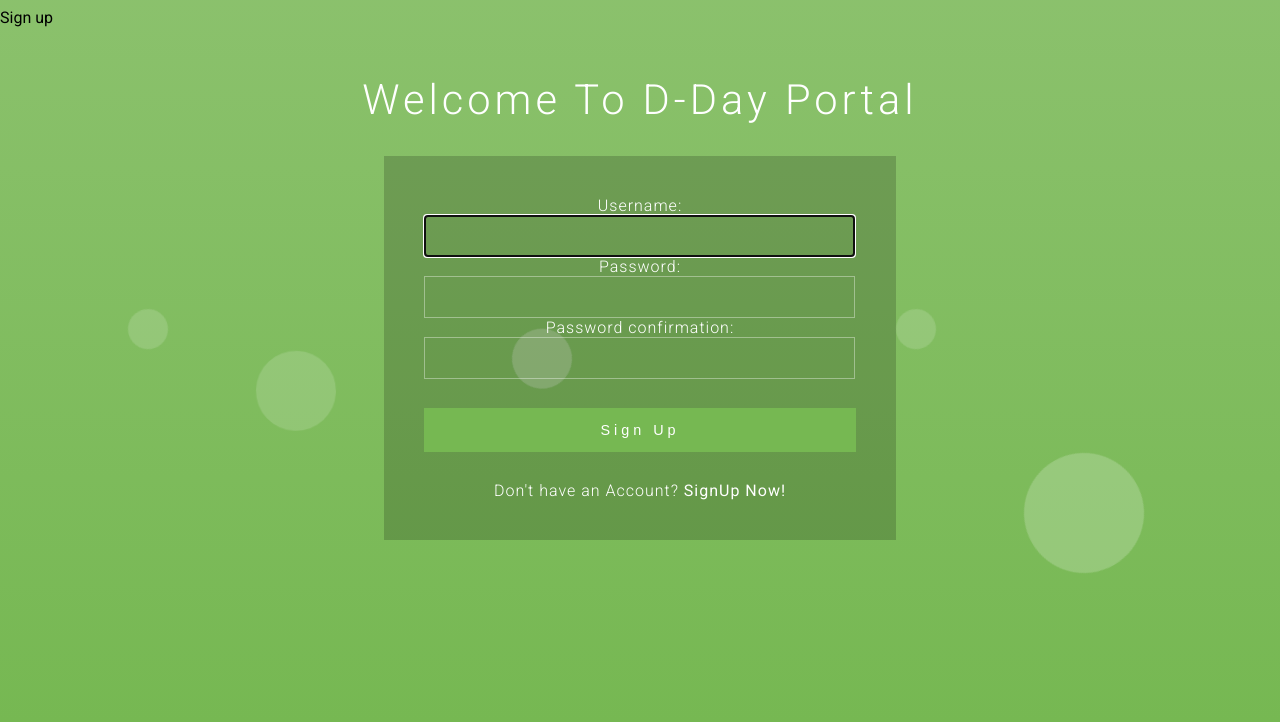
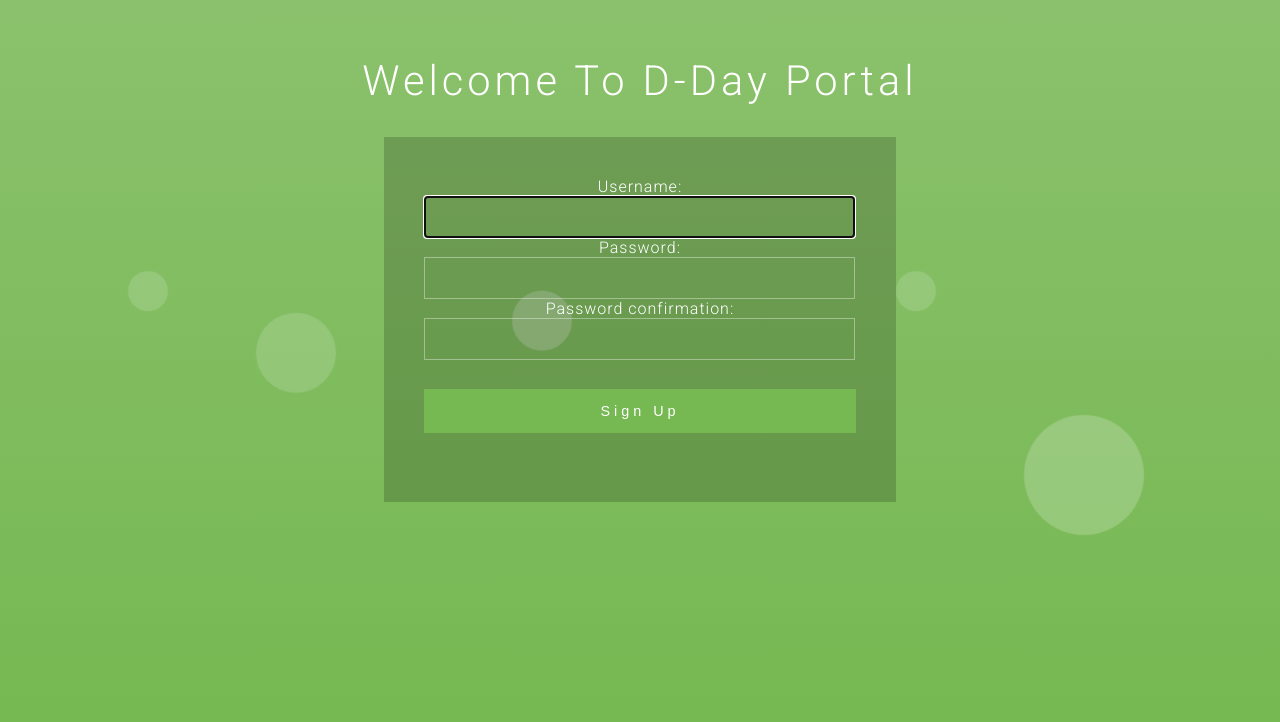
Before and after one commit to humamkhan2k/CCD-Portal, a Django app: page /signup/ in a window 1280 px wide. Shown: the part 78-800 px from the top of the page. Run offline with Django 3.2, Linux system fonts and the light colour scheme.

Commit message:
minor changes and bug fixing

```diff
--- a/CCD/CCD/templates/login.html
+++ b/CCD/CCD/templates/login.html
@@ -19,8 +19,7 @@
         <p>
           {{ field.label_tag }}<br>
         {{ field }}<br>
-          <br>
-          <br>
+
           {% for error in field.errors %}
             <p style="color: red">{{ error }}</p>
           {% endfor %}
--- a/CCD/CCD/templates/signup.html
+++ b/CCD/CCD/templates/signup.html
@@ -1,7 +1,7 @@
 {% extends 'header.html' %}
 
 {% block content %}
-  <h2>Sign up</h2>
+
 
   <!-- main -->
   <div class="main-w3layouts wrapper">
@@ -24,7 +24,7 @@
     <input type="submit" value="Sign Up">
   </form>
 
-        <p>Don't have an Account? <a href="{% url 'signup' %}"> SignUp Now!</a></p>
+      <!--  <p>Don't have an Account? <a href="{% url 'signup' %}"> SignUp Now!</a></p> -->
       </div>
     </div>
 
```
Also changed, not shown: CCD/db.sqlite3.
